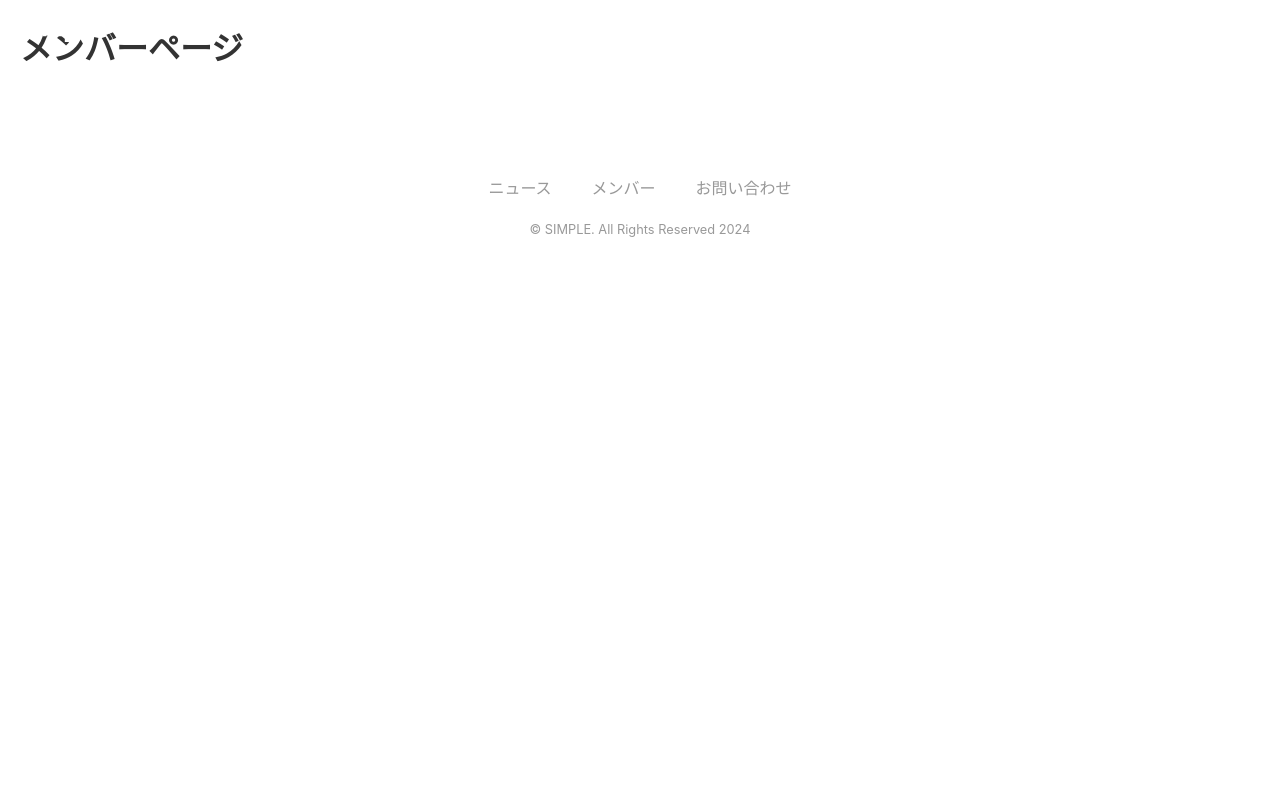
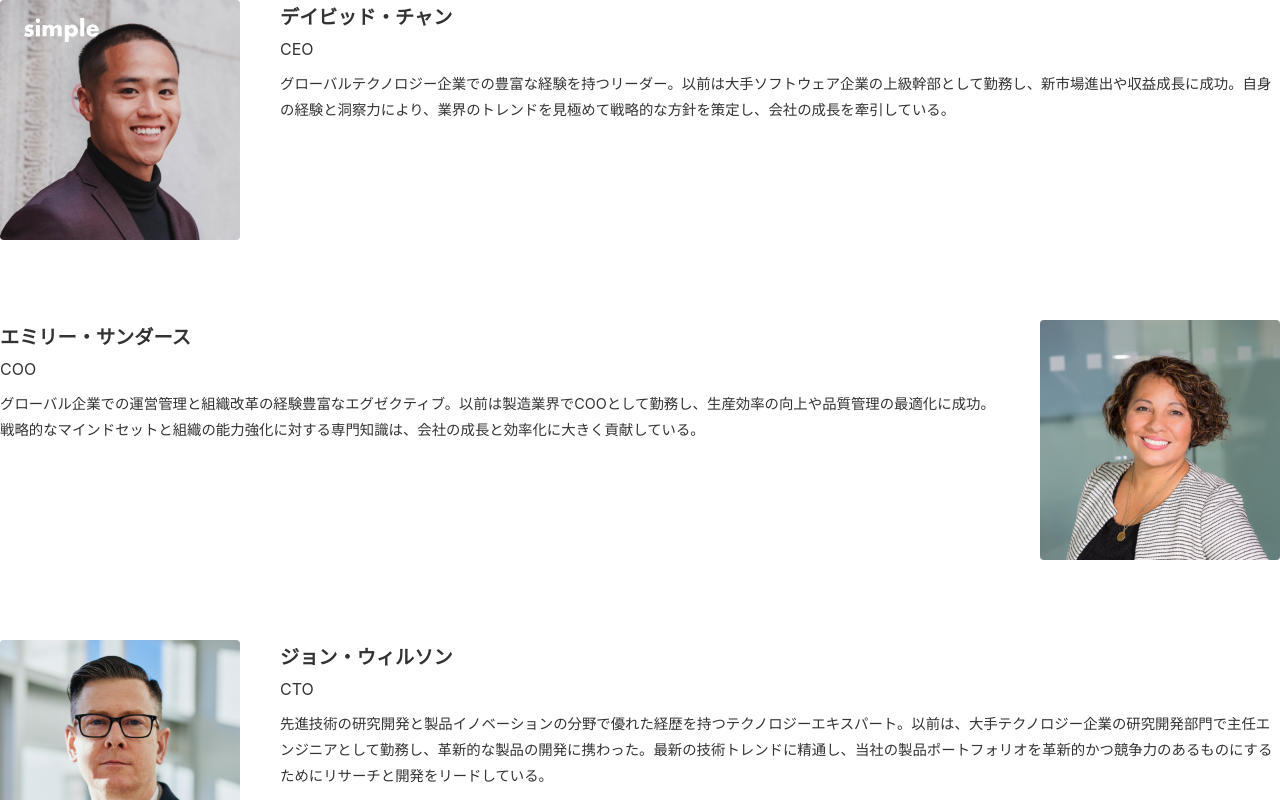
Before and after one commit to ganpe1984/my-next-project, a Next.js app: page /members in a window 1280 px wide. Shown: the top 800 px of the page. Built offline with nearby package versions, Linux system fonts and the light colour scheme.

Commit message:
メンバーの一覧を作成

```diff
--- a/app/members/page.module.css
+++ b/app/members/page.module.css
@@ -0,0 +1,53 @@
+.text {
+  text-align: center;
+  margin-bottom: 40px;
+}
+
+.list {
+  display: flex;
+  align-items: flex-start;
+  gap: 40px;
+  margin-bottom: 80px;
+}
+
+.list:nth-child(even) {
+  flex-direction: row-reverse;
+}
+
+.image {
+  width: 240px;
+  height: auto;
+  border-radius: var(--border-radius);
+}
+
+.name {
+  font-size: 1.2rem;
+  font-weight: bold;
+}
+
+.position {
+  margin-bottom: 8px;
+}
+
+.profile {
+  font-size: 0.9rem;
+}
+
+.footer {
+  display: flex;
+  flex-direction: column;
+  align-items: center;
+  border-top: 1px solid var(--color-border);
+  padding-top: 40px;
+  text-align: center;
+  gap: 24px;
+}
+
+.message {
+  font-size: 2rem;
+  font-weight: bold;
+}
+
+.empty {
+  margin-bottom: 40px;
+}
--- a/app/members/page.tsx
+++ b/app/members/page.tsx
@@ -1,7 +1,72 @@
+import Image from "next/image";
+import styles from "./page.module.css";
+
+const data = {
+  contents: [
+    {
+      id: "1",
+      image: {
+        url: "/img-member1.jpg",
+        width: 240,
+        height: 240,
+      },
+      name: "デイビッド・チャン",
+      position: "CEO",
+      profile:
+        "グローバルテクノロジー企業での豊富な経験を持つリーダー。以前は大手ソフトウェア企業の上級幹部として勤務し、新市場進出や収益成長に成功。自身の経験と洞察力により、業界のトレンドを見極めて戦略的な方針を策定し、会社の成長を牽引している。",
+    },
+    {
+      id: "2",
+      image: {
+        url: "/img-member2.jpg",
+        width: 240,
+        height: 240,
+      },
+      name: "エミリー・サンダース",
+      position: "COO",
+      profile:
+        "グローバル企業での運営管理と組織改革の経験豊富なエグゼクティブ。以前は製造業界でCOOとして勤務し、生産効率の向上や品質管理の最適化に成功。戦略的なマインドセットと組織の能力強化に対する専門知識は、会社の成長と効率化に大きく貢献している。",
+    },
+    {
+      id: "3",
+      image: {
+        url: "/img-member3.jpg",
+        width: 240,
+        height: 240,
+      },
+      name: "ジョン・ウィルソン",
+      position: "CTO",
+      profile:
+        "先進技術の研究開発と製品イノベーションの分野で優れた経歴を持つテクノロジーエキスパート。以前は、大手テクノロジー企業の研究開発部門で主任エンジニアとして勤務し、革新的な製品の開発に携わった。最新の技術トレンドに精通し、当社の製品ポートフォリオを革新的かつ競争力のあるものにするためにリサーチと開発をリードしている。",
+    },
+  ],
+};
+
 export default function Page() {
   return (
-    <div style={{ margin: 20 }}>
-      <h1>メンバーページ</h1>
+    <div className={styles.container}>
+      {data.contents.length === 0 ? (
+        <p className={styles.empty}>メンバーが登録されていません。</p>
+      ) : (
+        <ul>
+          {data.contents.map((member) => (
+            <li key={member.id} className={styles.list}>
+              <Image
+                src={member.image.url}
+                alt=""
+                width={member.image.width}
+                height={member.image.height}
+                className={styles.image}
+              />
+              <dl>
+                <dt className={styles.name}>{member.name}</dt>
+                <dd className={styles.position}>{member.position}</dd>
+                <dd className={styles.profile}>{member.profile}</dd>
+              </dl>
+            </li>
+          ))}
+        </ul>
+      )}
     </div>
   );
 }
```
